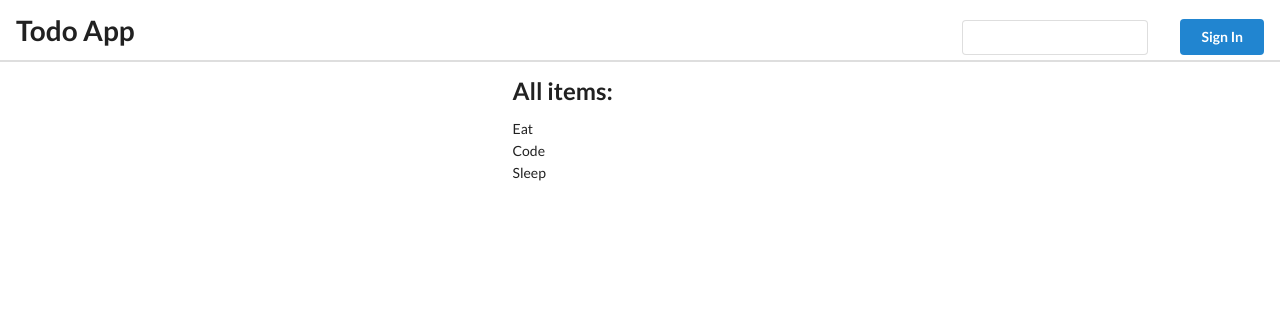
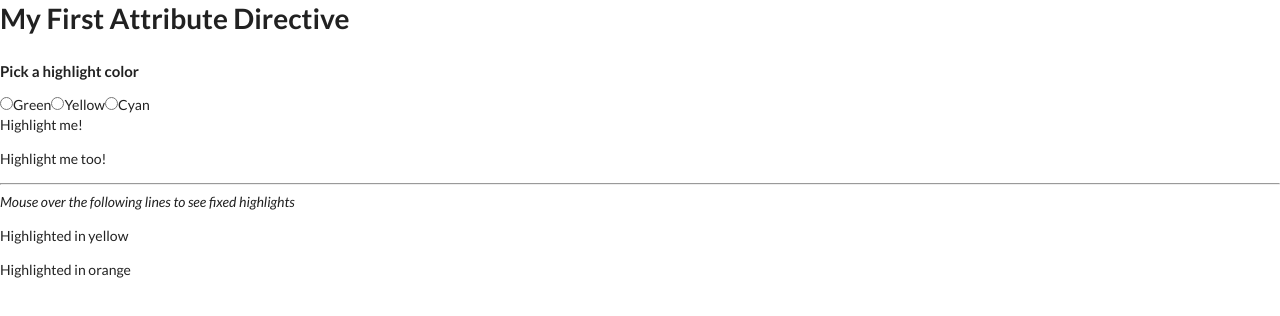
Before and after one commit to razlifshitz/react-presentation, a React (Create React App) app: page / in a window 1280 px wide. Shown: the top 316 px of the page. Built offline with nearby package versions, Linux system fonts and the light colour scheme.

Commit message:
adding highlight app

```diff
--- a/src/components/App.js
+++ b/src/components/App.js
@@ -2,17 +2,19 @@ import React, { useState } from "react";
 import PropsDemo from "./PropsDemo/PropsDemo";
 import TodoWithHook from "./TodoWithHooks";
 import Credentials from "./credentials";
+import HighlightApp from "./Highlight";
 
 function App() {
   return (
     <>
-      <div className="ui secondary pointing menu">
+      {/* <div className="ui secondary pointing menu">
         <div className="item">
           <h1>Todo App</h1>
         </div>
         <Credentials></Credentials>
       </div>
-      <TodoWithHook></TodoWithHook>
+      <TodoWithHook></TodoWithHook> */}
+      <HighlightApp></HighlightApp>
     </>
   );
 }
--- /dev/null
+++ b/src/components/Highlight/index.js
@@ -0,0 +1,52 @@
+import React, { useState } from "react";
+
+function HighlightApp() {
+  const [color, setColor] = useState(null);
+
+  return (
+    <>
+      <h1>My First Attribute Directive</h1>
+
+      <h4>Pick a highlight color</h4>
+      <div>
+        <input
+          type="radio"
+          name="colors"
+          onClick={() => setColor("lightgreen")}
+        />
+        Green
+        <input type="radio" name="colors" onClick={() => setColor("yellow")} />
+        Yellow
+        <input type="radio" name="colors" onClick={() => setColor("cyan")} />
+        Cyan
+      </div>
+      <Highlight color={color}>Highlight me!</Highlight>
+      <Highlight color={color} defaultColor={"violet"}>
+        Highlight me too!
+      </Highlight>
+      <hr />
+      <p>
+        <i>Mouse over the following lines to see fixed highlights</i>
+      </p>
+
+      <Highlight color={"yellow"}>Highlighted in yellow</Highlight>
+      <Highlight color={"orange"}>Highlighted in orange</Highlight>
+    </>
+  );
+}
+
+function Highlight({ color, defaultColor = "red", children }) {
+  const [highlight, setHighlight] = useState();
+
+  return (
+    <p
+      style={{ backgroundColor: highlight }}
+      onMouseEnter={() => setHighlight(color || defaultColor)}
+      onMouseLeave={() => setHighlight("")}
+    >
+      {children}
+    </p>
+  );
+}
+
+export default HighlightApp;
```
